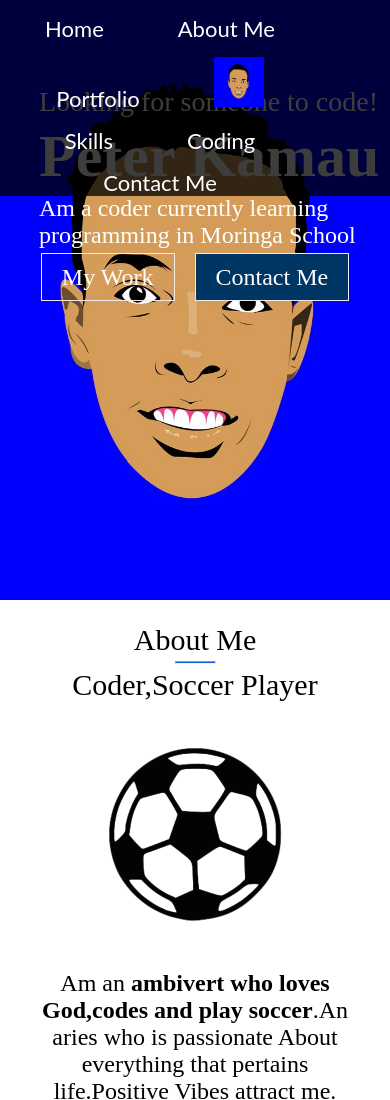
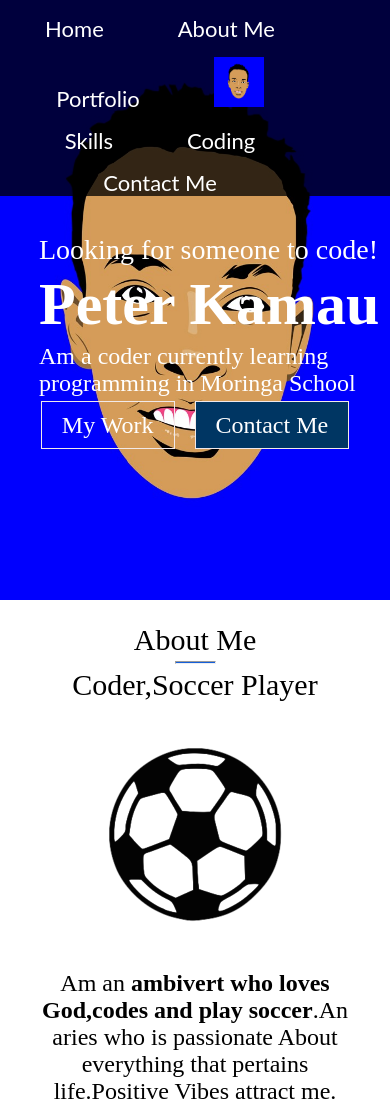
Before and after one commit to peterndungukamau/Portfolio, a plain HTML site: page index.html in a window 390 px wide. Shown: the top 1100 px of the page. Drawn offline with Linux system fonts and the light colour scheme.

Commit message:
modified text on the banner

```diff
--- a/css/styles.css
+++ b/css/styles.css
@@ -367,4 +367,11 @@ input{
     z-index: 3;
     width: 100%;
 }
+.banner p {
+  padding: 60% 0% 0% 10%;
+  color: white;
+  font-weight: 500;
+  font-family: monteserrat sans-serif;
+  font-size: 28px;
 }
+}
```
